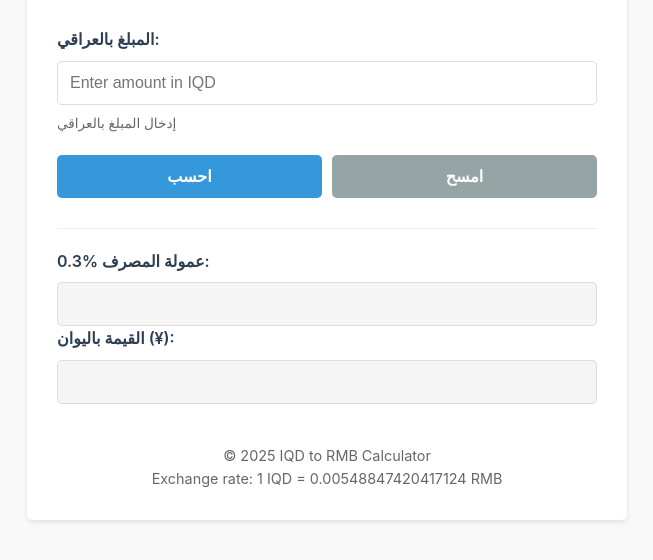
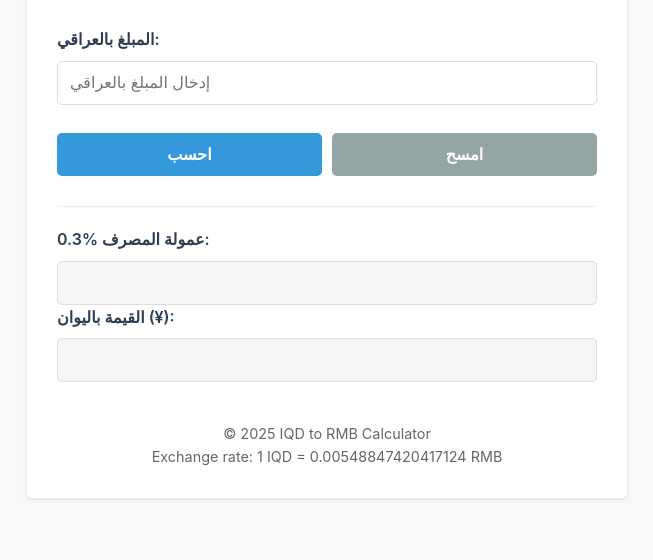
Before and after one commit to SalarNazar/rmb, a plain HTML site: page index.html in a window 1280 px wide. Shown: the part 142-702 px from the top of the page, without its empty margins (313-966 px from the left). Drawn offline with Linux system fonts and the light colour scheme.

Commit message:
new updates

```diff
--- a/index.html
+++ b/index.html
@@ -26,10 +26,10 @@
                         name="iqdAmount"
                         min="0"
                         step="any"
-                        placeholder="Enter amount in IQD"
+                        placeholder="إدخال المبلغ بالعراقي"
                         required
                         aria-describedby="iqdHelp">
-                    <small id="iqdHelp" class="form-text">إدخال المبلغ بالعراقي</small>
+                    <small id="iqdHelp" class="form-text"> </small>
                 </div>
 
                 <div class="button-group">
```
